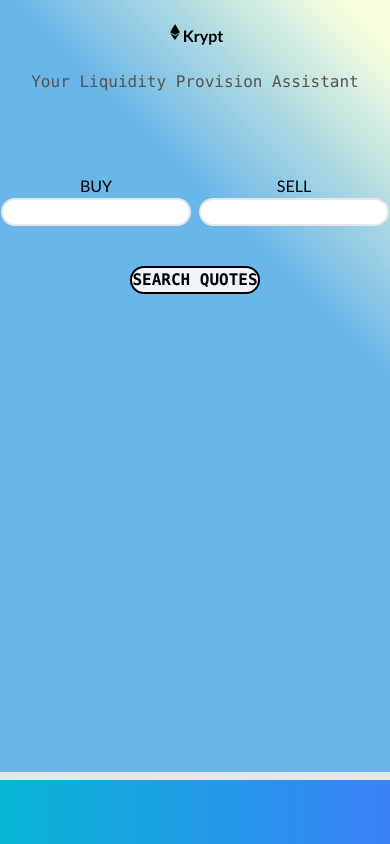
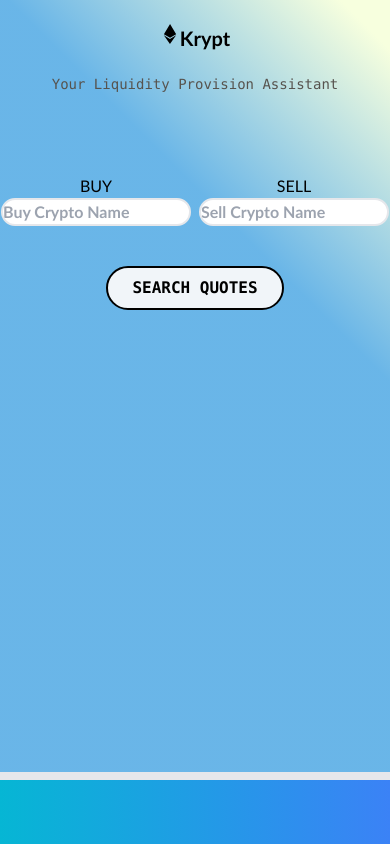
Before and after one commit to DiyanPv/krypt-fe, a React (Create React App) app: page / in a window 390 px wide. Built offline with nearby package versions, Linux system fonts and the light colour scheme.

Commit message:
styling fixes

```diff
--- a/src/components/cryptoresults/CryptoResults.jsx
+++ b/src/components/cryptoresults/CryptoResults.jsx
@@ -6,7 +6,7 @@ import {
   fetchHourlyPreviousDataPerPair,
   fetchMarketDataPerPair,
 } from "../../context/cryptoDataReducer";
-
+import { BsQuestionCircleFill } from "react-icons/bs";
 const customStyles = {
   content: {
     top: "50%",
@@ -160,11 +160,11 @@ export const CryptoResults = ({ marketPair, markets, isOpen }) => {
                   const price = el[1];
                   return (
                     <div
-                      className="flex justify-between w-[80%]"
+                      className="flex justify-between w-[80%] sm:gap-5"
                       key={`${pair}-${[price]}`}
                     >
                       <p
-                        className="font-medium cursor-pointer sm:text-[0.5rem]"
+                        className="font-medium cursor-pointer sm:text-xs flex gap-1 items-center"
                         onClick={async () => {
                           let buy = pair.split(`-`)[0];
                           let sell = pair.split(`-`)[1];
@@ -203,9 +203,9 @@ export const CryptoResults = ({ marketPair, markets, isOpen }) => {
                           setIsOpenModal(!isOpenModal);
                         }}
                       >
-                        {pair}
+                        {pair} <BsQuestionCircleFill />
                       </p>
-                      <p className="font-medium">${price}</p>
+                      <p className="font-medium text-lg sm:text-xs">${price}</p>
                     </div>
                   );
                 })}
--- a/src/components/inputField/Input.jsx
+++ b/src/components/inputField/Input.jsx
@@ -1,9 +1,16 @@
 import { inputclass } from "./InputStyling";
-export const Input = ({ label, name, value, onChangeHandler }) => {
+export const Input = ({
+  label,
+  name,
+  value,
+  onChangeHandler,
+  placeholderValue,
+}) => {
   return (
     <label htmlFor={name} className={`items-center flex flex-col`}>
       {label}
       <input
+        placeholder={placeholderValue}
         value={value}
         name={name}
         className={inputclass}
--- a/src/components/searchButton/SearchButtonClasses.js
+++ b/src/components/searchButton/SearchButtonClasses.js
@@ -1,2 +1,2 @@
 export const searchButtonClasses =
-  "border-2 border-black hover:text-white hover:bg-black ease-out duration-300 bg-slate-100 md:pb-4 md:pt-4 rounded-full font-mono text-center md:pl-8 md:pr-8 lg:pr-36 lg:pl-36 lg:pt-6 lg:pb-6 font-bold sm:pl-2 sm:pr-2 sm:pt-2 sm:pb-2";
+  "border-2 border-black hover:text-white hover:bg-black ease-out duration-300 bg-slate-100 md:pb-4 md:pt-4 rounded-full font-mono text-center md:pl-8 md:pr-8 lg:pr-36 lg:pl-36 lg:pt-6 lg:pb-6 font-bold sm:pl-6 sm:pr-6 sm:pt-2 sm:pb-2";
--- a/src/components/searchForm/Form.jsx
+++ b/src/components/searchForm/Form.jsx
@@ -33,6 +33,7 @@ export const SearchForm = ({ markets }) => {
           <Input
             label={"BUY"}
             name={"BUY"}
+            placeholderValue={"Buy Crypto Name"}
             value={fromValue.toUpperCase()}
             onChangeHandler={(e) => setFromValue(e.target.value.toUpperCase())}
           />
@@ -40,6 +41,7 @@ export const SearchForm = ({ markets }) => {
           <Input
             label={"SELL"}
             name={"SELL"}
+            placeholderValue={"Sell Crypto Name"}
             value={toValue.toUpperCase()}
             onChangeHandler={(e) => setToValue(e.target.value.toUpperCase())}
           />
--- a/tailwind.config.js
+++ b/tailwind.config.js
@@ -4,10 +4,9 @@ module.exports = {
   theme: {
     extend: {
       screens: {
-        'sm': { 'raw': '(max-height: 500px)' },
-
-      }
-    }
+        sm: { raw: "(max-width: 600px)" },
+      },
+    },
   },
   plugins: [],
-}
+};
```
